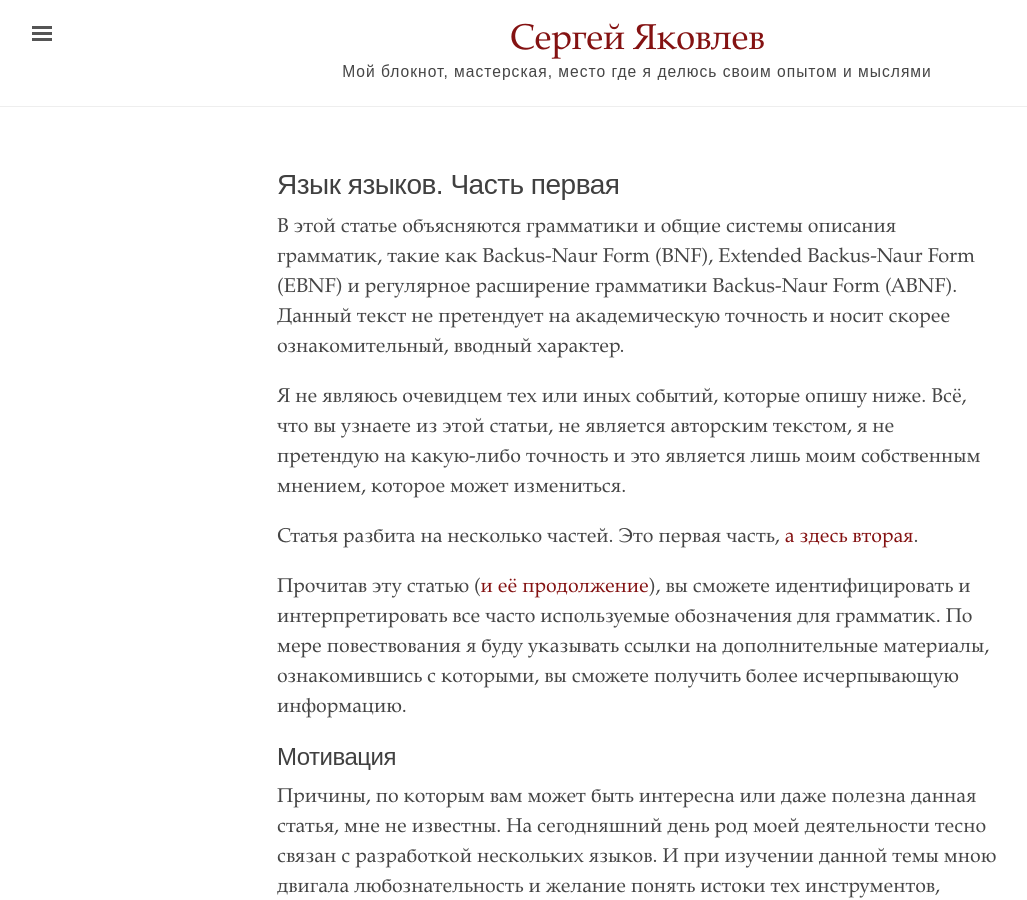
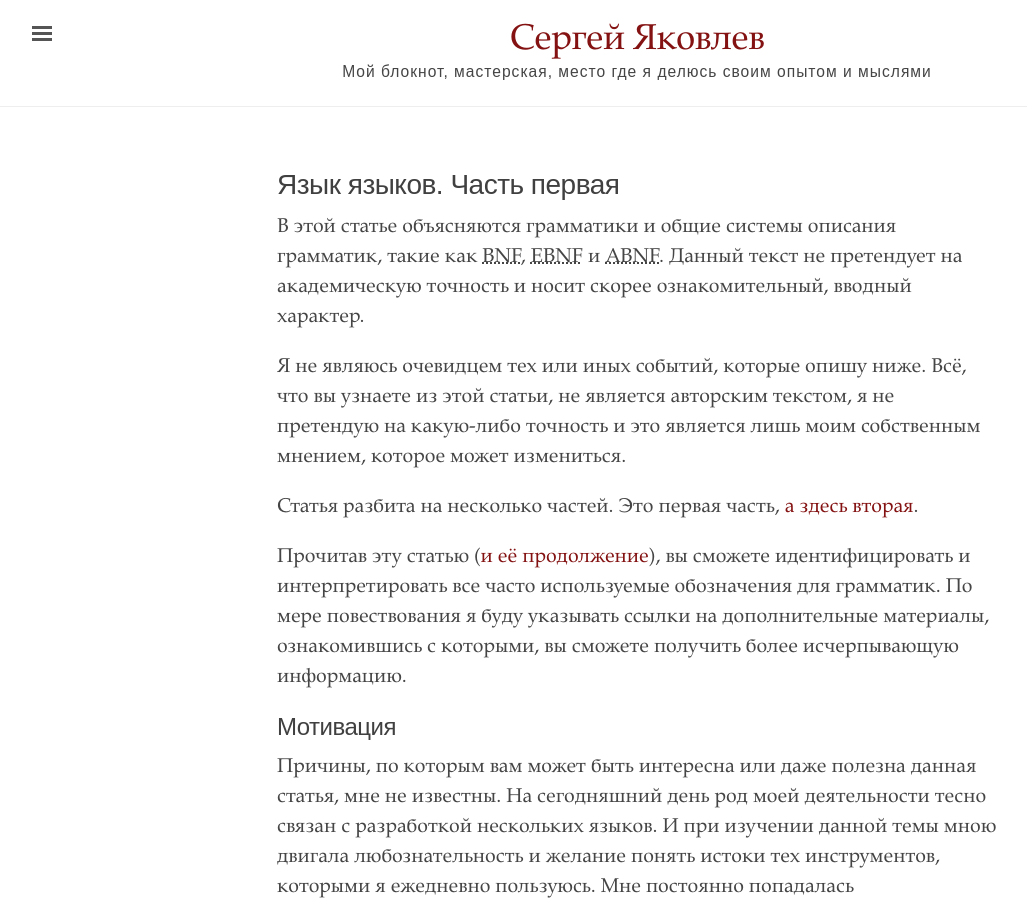
Before and after one commit to sergeyklay/blog, a Jekyll site: the page built from _posts/2019-03-19-yazyk-yazykov-chast-pervaya.md, in a window 1280 px wide and 900 px high. Shown: the whole window, without its empty margins (3-1030 px from the left). Built offline with Jekyll 4.4.1, drawn with Linux system fonts in a browser that asks for light colours; nearby versions of some CDN libraries; part of the change alters nothing that is shown.

```diff
--- a/_posts/2019-03-19-yazyk-yazykov-chast-pervaya.md
+++ b/_posts/2019-03-19-yazyk-yazykov-chast-pervaya.md
@@ -16,7 +16,7 @@ toc:
   - Заключение
 ---
 
-В этой статье объясняются грамматики и общие системы описания грамматик, такие как Backus-Naur Form (BNF), Extended Backus-Naur Form (EBNF) и регулярное расширение грамматики Backus-Naur Form (ABNF). Данный текст не претендует на академическую точность и носит скорее ознакомительный, вводный характер.
+В этой статье объясняются грамматики и общие системы описания грамматик, такие как <abbr title="Backus-Naur Form">BNF</abbr>, <abbr title="Extended Backus-Naur Form">EBNF</abbr> и <abbr title="Augmented Backus-Naur Form">ABNF</abbr>. Данный текст не претендует на академическую точность и носит скорее ознакомительный, вводный характер.
 
 Я не являюсь очевидцем тех или иных событий, которые опишу ниже. Всё, что вы узнаете из этой статьи, не является авторским текстом, я не претендую на какую-либо точность и это является лишь моим собственным мнением, которое может измениться.
 
--- a/_posts/2019-06-28-yazyk-yazykov-chast-vtoraya.md
+++ b/_posts/2019-06-28-yazyk-yazykov-chast-vtoraya.md
@@ -18,9 +18,9 @@ toc:
 
 ## META II
 
-В 1963-1964 годах, буквально через несколько лет после появления BNF, за авторством Dewey Val Schorre работавшим тогда в Калифорнийском университете в Лос-Анджелесе ([UCLA](http://www.ucla.edu/)) выходит в свет язык программирования META II. Примечательно, что в 1963 году была разработана и стандартизована ASCII-таблица.
+В 1963-1964 годах, буквально через несколько лет после появления <abbr title="Backus-Naur Form">BNF</abbr>, за авторством Dewey Val Schorre работавшим тогда в Калифорнийском университете в Лос-Анджелесе (<abbr title="University of California, Los Angeles">[UCLA](http://www.ucla.edu/)</abbr>) выходит в свет язык программирования META II. Примечательно, что в 1963 году была разработана и стандартизована <abbr title="American Standard Code for Information Interchange">ASCII</abbr>-таблица.
 
-Основная сфера применения этого языка — создание компиляторов. В документации по языку, META II описывается как «синтакс-ориентированный язык для написания компиляторов», а так же «язык похожий на BNF». В этом языке были введены такие понятия и конструкции, которые в том или ином виде дожили и до наших дней в виде продолжения в EBNF и ABNF, о которых мы поговорим ниже.
+Основная сфера применения этого языка — создание компиляторов. В документации по языку, META II описывается как «синтакс-ориентированный язык для написания компиляторов», а так же «язык похожий на BNF». В этом языке были введены такие понятия и конструкции, которые в том или ином виде дожили и до наших дней в виде продолжения в <abbr title="Extended Backus-Naur Form">EBNF</abbr> и <abbr title="Augmented Backus-Naur Form">ABNF</abbr>, о которых мы поговорим ниже.
 
 В META II рекурсивное определение BNF было заменено циклом. Для этого была введена математическая группировка при помощи скобок `$(` и `)`. Фактически, следующее выражение:
 
@@ -91,13 +91,13 @@ expr1 = expr2 ('+' expr1 / empty) ;
 
 Остальной синтаксис META II не сложнее чем то, что я уже показал, а сам язык обладает богатыми возможностями. Но надолго останавливаться на нём мы не будем. Я лишь хотел показать некоторые черты, которые мы рассмотрим далее.
 
-Позднее, уже в 1970-ых, появилась небезызвестная утилита [yacc](https://en.wikipedia.org/wiki/Yacc), использующая BNF продукции очень похожие не те, которые использовались в META II. yacc чаще всего используется в качестве генератора [LALR-парсеров](https://en.wikipedia.org/wiki/LALR_parser), и корнями, очевидно, уходит в BNF. Когда вы где-то слышите или читаете, что yacc использует BNF, то знайте — только от части, оригинальный BNF был совсем другой.
+Позднее, уже в 1970-ых, появилась небезызвестная утилита [yacc](https://en.wikipedia.org/wiki/Yacc), использующая BNF продукции очень похожие не те, которые использовались в META II. yacc чаще всего используется в качестве генератора [<abbr title="Look-Ahead LR">LALR</abbr>-парсеров](https://en.wikipedia.org/wiki/LALR_parser), и корнями, очевидно, уходит в BNF. Когда вы где-то слышите или читаете, что yacc использует BNF, то знайте — только от части, оригинальный BNF был совсем другой.
 
 ## EBNF нотация
 
 EBNF (Extended BNF) является расширенной версией BNF нотации. По существу является коллекцией дополнений в классическую форму BNF и отличается от BNF более ёмкими конструкциями, позволяющими при той же выразительной способности упростить и сократить в объёме описание.
 
-Годом официального утверждения EBNF принято считать 1996. Стандартизирующая организация — [International Organization for Standardization](https://www.iso.org/home.html) (ISO). В истории появления этой нотации не всё гладко. Были возражения на счёт того, что к 1996 году только ленивый не делал свои версии нотаций и появление ещё одной, под названием EBNF ничего не решало. Мол даже сама организация ISO не везде использовала EBNF. Но мы не будем на долго останавливаться на обсуждении этих идей, а рассмотрим основные отличия от BNF.
+Годом официального утверждения EBNF принято считать 1996. Стандартизирующая организация — [<abbr title="International Organization for Standardization">ISO</abbr>](https://www.iso.org/home.html). В истории появления этой нотации не всё гладко. Были возражения на счёт того, что к 1996 году только ленивый не делал свои версии нотаций и появление ещё одной, под названием EBNF ничего не решало. Мол даже сама организация ISO не везде использовала EBNF. Но мы не будем на долго останавливаться на обсуждении этих идей, а рассмотрим основные отличия от BNF.
 
 К чисто стилистическим изменениям стоит отнести следующие меры, ставшие популярными за 30 лет модификаций и заимствований у оригинальной нотации BNF:
 
@@ -188,7 +188,7 @@ end assignment = { assignment, ";", white space } ;
 
 ## ABNF нотация
 
-К 1977 году Arpanet использовала несколько неформальных стандартов для текстовых сообщений, отправляемых между ее хост-компьютерами. Было сочтено необходимым систематизировать эти методы и обеспечить те функции, которые казались неизбежными. Результатом этих усилий стал стандарт «Standard for the Format of ARPA Network Text Message» ([RFC733](https://tools.ietf.org/html/rfc733)), а затем обновлённый и дополненный в 1982 году ([RFC822](https://tools.ietf.org/html/rfc822)). В этих документах описывается модифицированная версия BNF нотации, которая была целесообразна для использования в [Arpanet](https://en.wikipedia.org/wiki/ARPANET) в те годы. И в документах, которые использовали эту модифицированную версию нотации, она называлась «augmented Backus-Naur Form».
+К 1977 году Arpanet использовала несколько неформальных стандартов для текстовых сообщений, отправляемых между ее хост-компьютерами. Было сочтено необходимым систематизировать эти методы и обеспечить те функции, которые казались неизбежными. Результатом этих усилий стал стандарт «Standard for the Format of <abbr title="Advanced Research Projects Agency">ARPA</abbr> Network Text Message» ([RFC733](https://tools.ietf.org/html/rfc733)), а затем обновлённый и дополненный в 1982 году ([RFC822](https://tools.ietf.org/html/rfc822)). В этих документах описывается модифицированная версия BNF нотации, которая была целесообразна для использования в [Arpanet](https://en.wikipedia.org/wiki/ARPANET) в те годы. И в документах, которые использовали эту модифицированную версию нотации, она называлась «Augmented Backus-Naur Form».
 
 Сложно по одним лишь RFC судить когда всё это началось, потому что не ясно, в каких ещё работах и когда использовалась нотация ABNF. К этому времени, уже существовало множество модификаций BNF. Крупные проекты, связанные с разработкой языков программирования, протоколов сообщений и форматов всяческих данных просто делали себе очередную модифицированную версию. В дальнейшем, в Arpanet была предпринята попытка стандартизировать и систематизировать собственные изменения внесённые в оригинальную версию BNF. Результатом этой работы в 2008 году стал стандарт «Augmented BNF for Syntax Specifications: ABNF» ([RFC5234](https://tools.ietf.org/html/rfc5234)).
 
```
